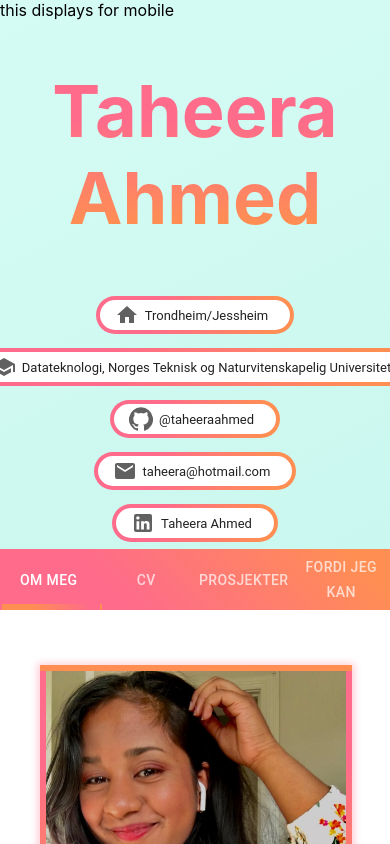
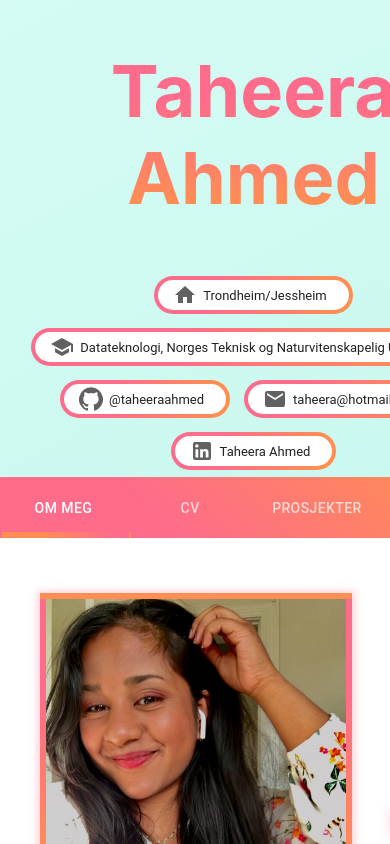
Before and after one commit to taheeraahmed/Making-a-react-app, a React (Create React App) app: page / in a window 390 px wide. Shown: the top 844 px of the page. Built offline with nearby package versions, Linux system fonts and the light colour scheme.

Commit message:
Even more shady fix

```diff
--- a/src/App.css
+++ b/src/App.css
@@ -7,7 +7,8 @@
 
 @media (max-width : 1017px) {
     .visibledevice {
-      display:block;
+      display:inline-block;
+      width: 130%;
     }
     .visibledesktop {
       display:none;}
--- a/src/App.js
+++ b/src/App.js
@@ -5,7 +5,7 @@ import Info from './components/Info';
 function App() {
   return (
       <div className="App">
-        <div class="visibledesktop">this displays for desktop and tablet
+        <div class="visibledesktop">
           <header className="header">
             <h1>
               Taheera Ahmed
@@ -18,8 +18,8 @@ function App() {
           <footer className="footer">
           </footer>
         </div>
-        <div class="visibledevice">this displays for mobile
-          <header className="headerMobile">
+        <div class="visibledevice">
+          <header className="headerMobile" >
             <h1>
               Taheera Ahmed
             </h1>
```
